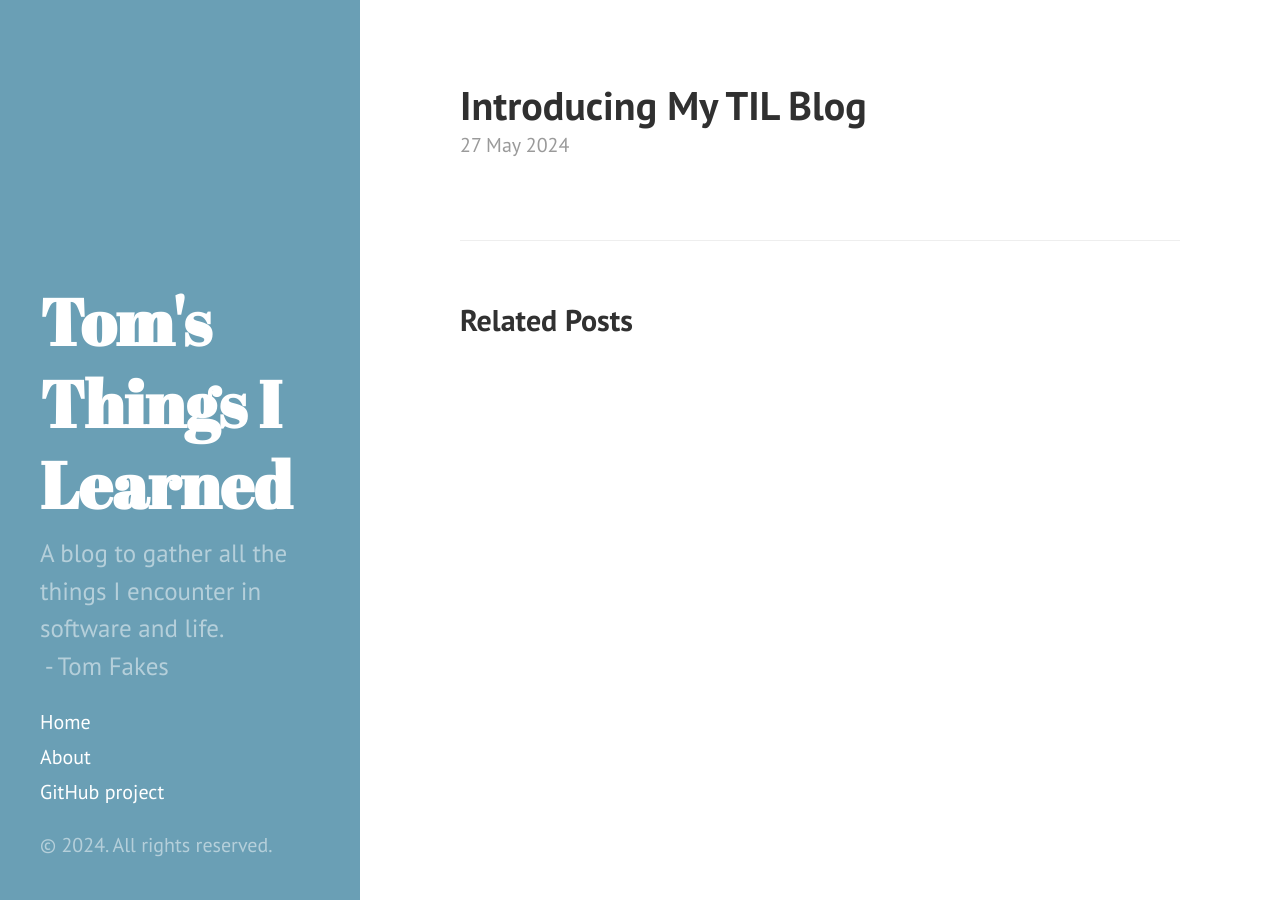
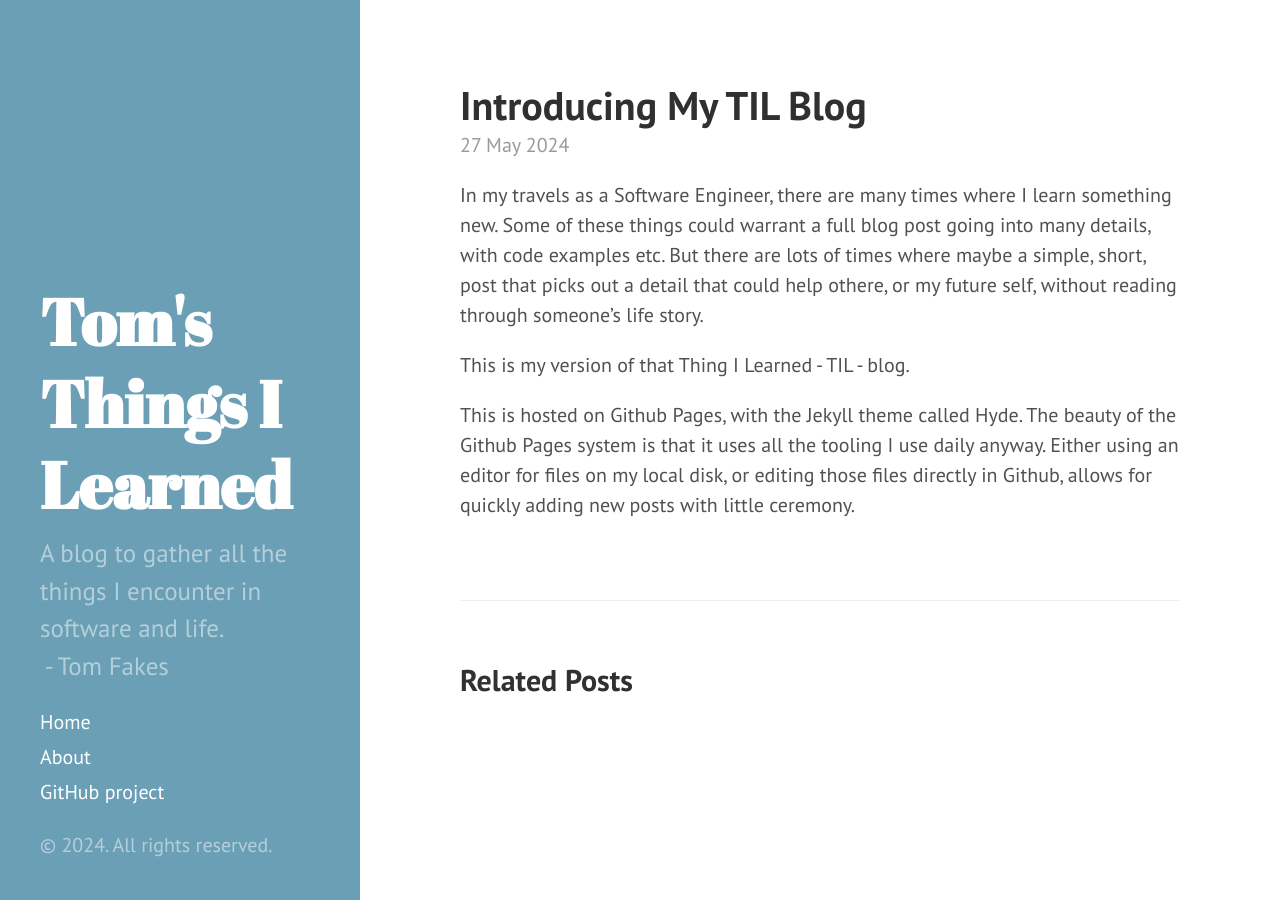
Before and after one commit to tomfakes/tomfakes.github.io, a Jekyll site: the page built from _posts/2024-05-27-introducing -tom-fakes-til.md, in a window 1280 px wide. Built offline with Jekyll 4.4.1, drawn with Linux system fonts in a browser that asks for light colours; Markdown is read by kramdown in place of the engine named in the settings.

Commit message:
Update 2024-05-27-introducing -tom-fakes-til.md

```diff
--- a/_posts/2024-05-27-introducing -tom-fakes-til.md
+++ b/_posts/2024-05-27-introducing -tom-fakes-til.md
@@ -2,3 +2,13 @@
 layout: post
 title: Introducing My TIL Blog
 ---
+
+In my travels as a Software Engineer, there are many times where I learn something new.  Some of these things could
+warrant a full blog post going into many details, with code examples etc.  But there are lots of times where maybe a simple,
+short, post that picks out a detail that could help othere, or my future self, without reading through someone's life story.
+
+This is my version of that Thing I Learned - TIL - blog.
+
+This is hosted on Github Pages, with the Jekyll theme called Hyde.  The beauty of the Github Pages system is that it uses all
+the tooling I use daily anyway.  Either using an editor for files on my local disk, or editing those files directly in Github,
+allows for quickly adding new posts with little ceremony.
```
